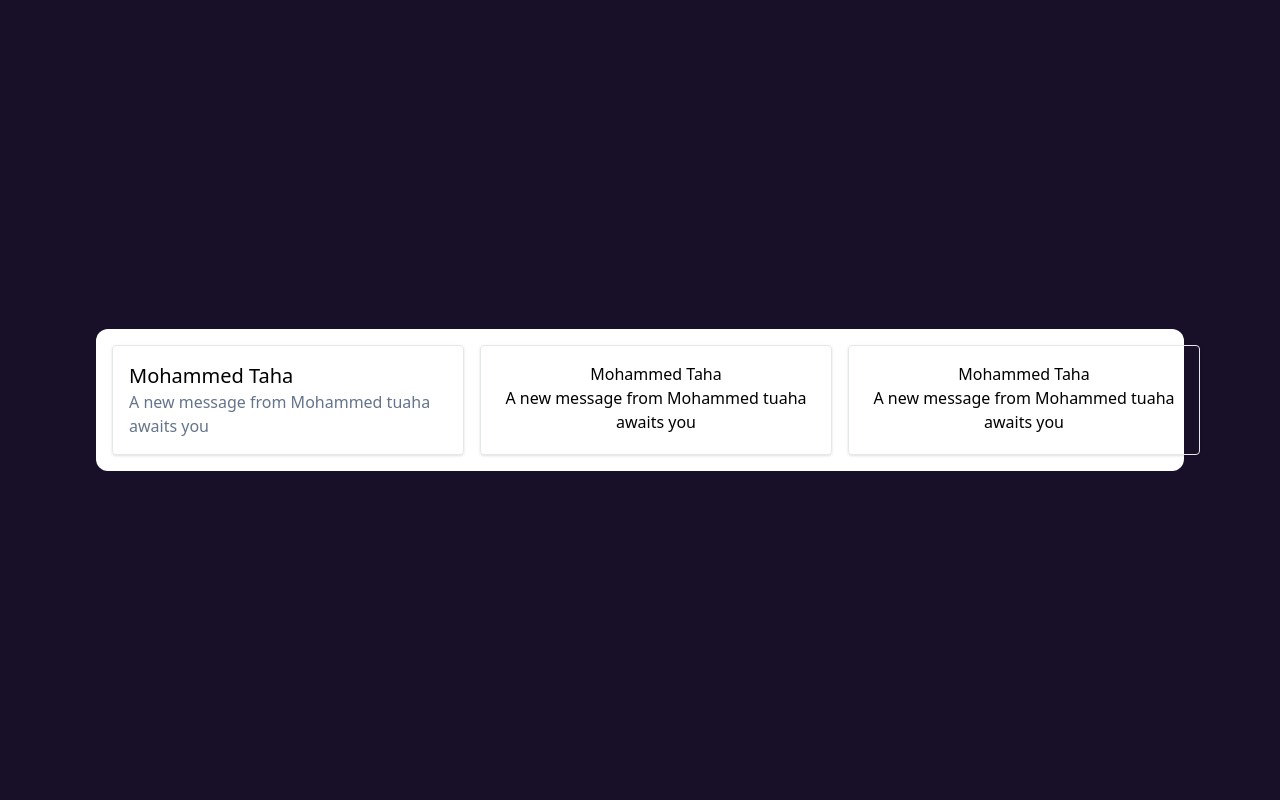
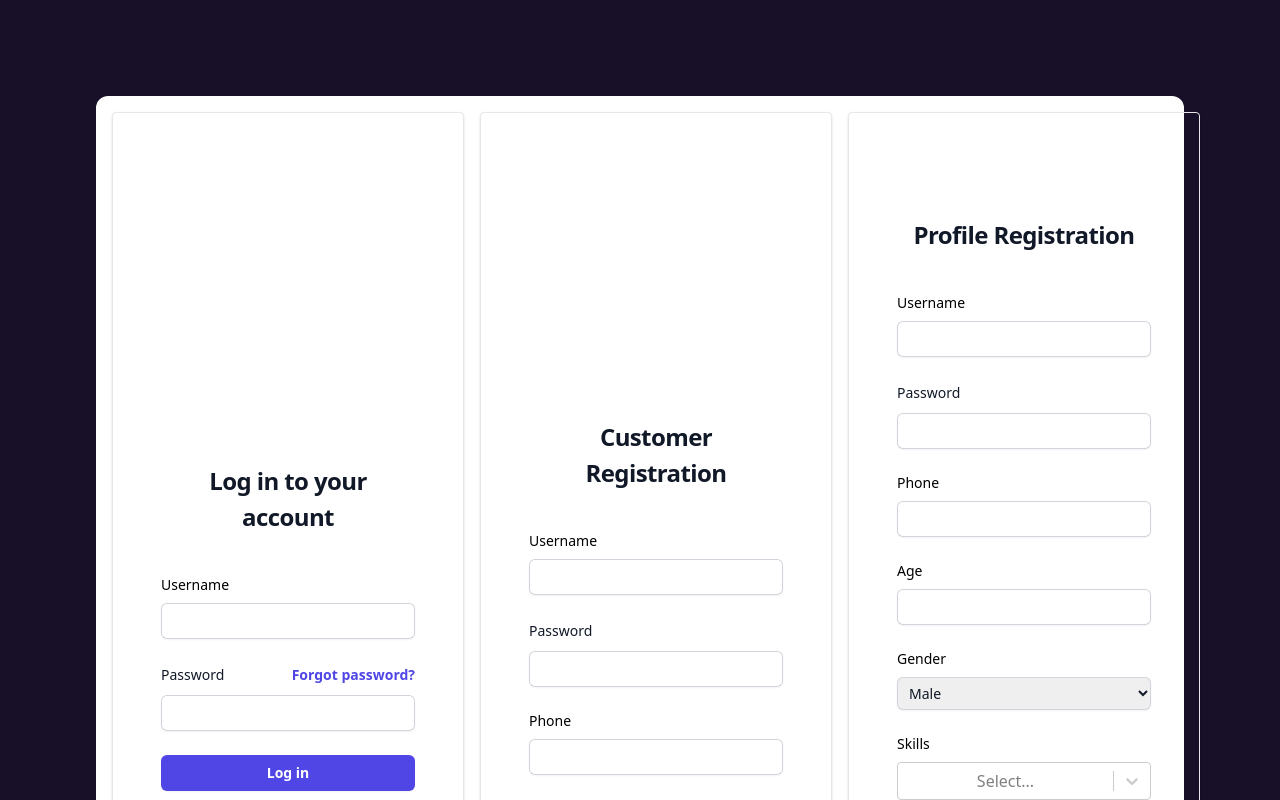
Before and after one commit to tuaha1/projectx, a React (Create React App) app: page / in a window 1280 px wide. Shown: the top 800 px of the page. Built offline with nearby package versions, Linux system fonts and the light colour scheme.

Commit message:
first change1

```diff
--- a/src/App.js
+++ b/src/App.js
@@ -12,19 +12,15 @@ function App() {
         <div class=" bg-white p-4 rounded-xl m-24">
           <div class="flex space-x-4 ">
             <div class="flex-shrink-0 w-1/3 shadow border rounded p-4 text-left">
-              <h1 className="text-xl">Mohammed Taha</h1>
-              <p className="text-slate-500">
-                A new message from Mohammed tuaha awaits you
-              </p>
+              <h1 className="text-xl"></h1>
+              <Login />
             </div>
 
             <div class="flex-shrink-0 w-1/3 shadow border rounded p-4">
-              <h1>Mohammed Taha</h1>
-              <p>A new message from Mohammed tuaha awaits you</p>
+              <CustomerRegistration />
             </div>
             <div class="flex-shrink-0 w-1/3 shadow border rounded p-4">
-              <h1>Mohammed Taha</h1>
-              <p>A new message from Mohammed tuaha awaits you</p>
+              <ProfileRegistration />
             </div>
           </div>
         </div>
```
